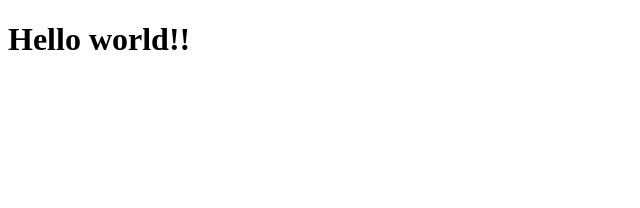
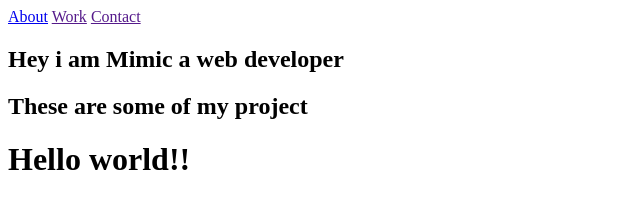
Before and after one commit to H-Ramalan/mehdi-hamza, a plain HTML site: page index.html in a window 1280 px wide. Shown: the whole page, without its empty margins (0-640 px from the left). Drawn offline with Linux system fonts and the light colour scheme.

Commit message:
updated html

```diff
--- a/index.html
+++ b/index.html
@@ -8,7 +8,20 @@
 
   <body>
     <script src="https://cdn.freecodecamp.org/testable-projects-fcc/v1/bundle.js"></script>
-
+    <nav>
+      <a
+        href="https://www.freecodecamp.org/learn/responsive-web-design/responsive-web-design-projects/build-a-personal-portfolio-webpage"
+        >About</a
+      >
+      <a href="">Work</a>
+      <a href="">Contact</a>
+    </nav>
+    <section id="welcome-section">
+      <h1>Hey i am Mimic a web developer</h1>
+    </section>
+    <section id="projects">
+      <h2>These are some of my project</h2>
+    </section>
     <!--
 
     Hello Camper!
```
